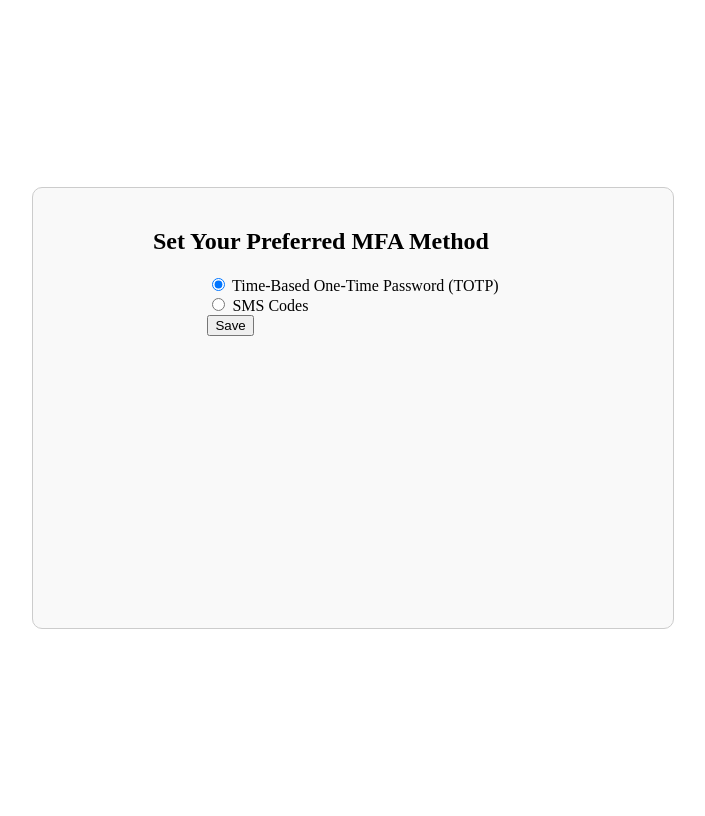
After one commit to EkeneDeProgram/MFA, a Django app: page /mfa/mfa-method/ in a window 1280 px wide. The commit adds this page. Shown: the whole page, without its empty margins (287-992 px from the left). Run offline with Django 3.2, Linux system fonts and the light colour scheme; a user stored in the database is signed in; tables that the repository leaves empty hold one stand-in row (values such as "Sample post").

Commit message:
third commit

```diff
--- a/mfa/my_mfa/models.py
+++ b/mfa/my_mfa/models.py
@@ -5,12 +5,7 @@ from django.contrib.auth.models import User
  # Create a user profile model to store mfa-related informations.
 class UserProfile(models.Model):
     user = models.OneToOneField(User, on_delete=models.CASCADE)
+    mfa_enabled = models.BooleanField(default=False)
+    mfa_method = models.CharField(max_length=4, choices=[("TOTP", "TOTP"), ("SMS", "SMS")])
     secret_key = models.CharField(max_length=200, unique=True, null=True, blank=True)
-    mfa_enabled = models.BooleanField(default=False)
-    phone_number = models.CharField(
-        max_length=13,
-        unique=True,
-        null=True,
-        blank=True,
-        help_text="Enter your phone number in the format: +2348155813450"
-    )
+    phone_number = models.CharField(max_length=15, null=True, blank=True, help_text="Enter your phone number in the format: +2348155813450")
--- a/mfa/my_mfa/static/css/style.css
+++ b/mfa/my_mfa/static/css/style.css
@@ -21,12 +21,31 @@
     align-items: center; /* Center child elements horizontally */
 }
 
+.container {
+    /* Increase the width and height to make the form larger */
+    max-width: 600px; /* Adjust as needed */
+    width: 100%; /* Adjust as needed */
+    height: 400px;
+    padding: 20px;
+    border: 1px solid #ccc;
+    border-radius: 10px;
+    background-color: #f9f9f9;
+    display: flex;
+    flex-direction: column; /* Stack child elements vertically */
+    align-items: center; /* Center child elements horizontally */
+}
+
 h1 {
     width: 100%; /* Make the form-group take up the full width */
     max-width: 400px; /* Adjust as needed for form-group width */
     margin-bottom: 20px;
 }
 
+h2 {
+    width: 100%; /* Make the form-group take up the full width */
+    max-width: 400px; /* Adjust as needed for form-group width */
+    margin-bottom: 20px;
+}
 .form-group {
     width: 100%; /* Make the form-group take up the full width */
     max-width: 400px; /* Adjust as needed for form-group width */
--- /dev/null
+++ b/mfa/my_mfa/templates/registration/set_mfa_method.html
@@ -0,0 +1,30 @@
+{% load static %}
+<!DOCTYPE html>
+<html lang="en">
+<head>
+    <meta charset="UTF-8">
+    <meta name="viewport" content="width=device-width, initial-scale=1.0">
+    <title>Set MFA Method</title>
+    <link rel="stylesheet" href="{% static 'css/style.css' %}">
+</head>
+<body>
+    <div class="center-container">
+        <div class="container">
+            <h2>Set Your Preferred MFA Method</h2>
+            <form method="post">
+                {% csrf_token %}
+                <label>
+                    <input type="radio" name="mfa_method" value="TOTP" {% if user_profile.mfa_method == "TOTP" %}checked{% endif %}>
+                    Time-Based One-Time Password (TOTP)
+                </label><br>
+                <label>
+                    <input type="radio" name="mfa_method" value="SMS" {% if user_profile.mfa_method == "SMS" %}checked{% endif %}>
+                    SMS Codes
+                </label><br>
+
+                <button type="submit">Save</button>
+            </form>
+        </div>
+    </div>
+</body>
+</html>
--- a/mfa/my_mfa/urls.py
+++ b/mfa/my_mfa/urls.py
@@ -4,7 +4,8 @@ from . import views
 
 urlpatterns = [
     path("registration/", views.register_user, name="registration"),
-    path("authentication/", views.user_authentication, name="authentication"),
-    path("mfa-status/", views.mfa_status, name="mfa_status"),
+    path("mfa/", views.enable_mfa, name="mfa"),
+    path("mfa-method/", views.set_mfa_method, name="mfa-method"),
+    path("mfa_settings/", views.update_mfa_status, name="mfa_settings"),
     path("mfa-verification/", views.mfa_verification, name="mfa_verification"),
 ]
--- a/mfa/my_mfa/views.py
+++ b/mfa/my_mfa/views.py
@@ -1,6 +1,10 @@
 from django.contrib.auth import login
 from django.shortcuts import render, redirect, HttpResponse
+from django.contrib.auth.decorators import login_required
+from django.core.exceptions import ObjectDoesNotExist
+
 from .forms import RegistrationForm
+from .models import UserProfile
 
 # Create your views here.
 
@@ -9,26 +13,71 @@ def register_user(request):
     if request.method == 'POST':
         form = RegistrationForm(request.POST)
         if form.is_valid():
-            # Check if passwords match
-            # password = form.cleaned_data['password']
-            # confirm_password = form.cleaned_data['confirm_password']
-            # if password == confirm_password:
-                user = form.save()
-                return HttpResponse('home')
-            # else:
-            #      form.add_error('confirm_password', 'Passwords do not match.')
+            user = form.save()
+            login(request, user) # Automatically log the user in after registration
+            return redirect("mfa")
     else:
         form = RegistrationForm()
-    return render(request, 'registration/register.html', {'form': form})
+    return render(request, "registration/register.html", {"form": form})
+
+
+
+# Defind a view for enabeling MFA
+@login_required # Use the login_required decorator to ensure only authenticated users can access this view
+def enable_mfa(request):
+    try:
+        user_profile, created = UserProfile.objects.get_or_create(user=request.user)
+        if request.method == 'POST':
+            # Enable MFA for the user
+            user_profile.mfa_enabled = True
+            user_profile.save()
+            return redirect("mfa-method")
+        # Render the MFA enable form
+        return render(request, "registration/enable_mfa.html", {"user_profile": user_profile, "created": created})
+    except UserProfile.DoesNotExist:
+        # Handle the case where UserProfile does not exist for the user
+        return render(request, "registration/user_profile_not_found.html")
+
+
+# Defind view for setting MFA method
+@login_required
+def set_mfa_method(request):
+    user_profile = UserProfile.objects.get(user=request.user)
+
+    if request.method == "POST":
+        set_method = request.POST.get("mfa_method")
+        user_profile.mfa_method = set_method
+
+        # if set_method == "SMS":
+        #     user_profile.mfa_method = set_method
+        #     user_profile.phone_number = request.POST.get("phone_number")
+        # elif set_method == "TOTP":
+        #     pass
+        user_profile.save()
+        return HttpResponse(f"Your preferd MFA method is {set_method}")
+    return render(request, 'registration/set_mfa_method.html', {'user_profile': user_profile})
+
+
+# Define a view for updating user MFA status
+@login_required
+def update_mfa_status(request):
+    user_profile = UserProfile.objects.get(user=request.user)
+    if request.method == 'POST':
+        try:
+            user_profile.mfa_enabled = not user_profile.mfa_enabled # Toggle the MFA status
+            user_profile.save()
+            return HttpResponse("Successfull")
+        except UserProfile.DoesNotExist:
+            return render(request, 'registration/user_profile_not_found.html')
+    return render(request, "registration/update_mfa_status.html", {'user_profile': user_profile})
+
+
 
 
 def user_authentication(request):
     pass
 
 
-def mfa_status(request):
-    pass
-
 
 def mfa_verification(request):
     pass
```
Also changed, not shown: mfa/my_mfa/static/js/password-toggle.js (added, +17 -0 lines), mfa/my_mfa/static/js/phone-number.js (added, +9 -0 lines), mfa/my_mfa/templates/registration/enable_mfa.html (added, +22 -0 lines), mfa/my_mfa/templates/registration/register.html (+14 -6 lines), mfa/my_mfa/templates/registration/update_mfa_status.html (added, +21 -0 lines), mfa/my_mfa/templates/registration/user_profile_not_found.html (added, +15 -0 lines), mfa/my_mfa/migrations/0002_userprofile_mfa_method_and_more.py (added), mfa/my_mfa/migrations/0003_alter_userprofile_mfa_method.py (added).
